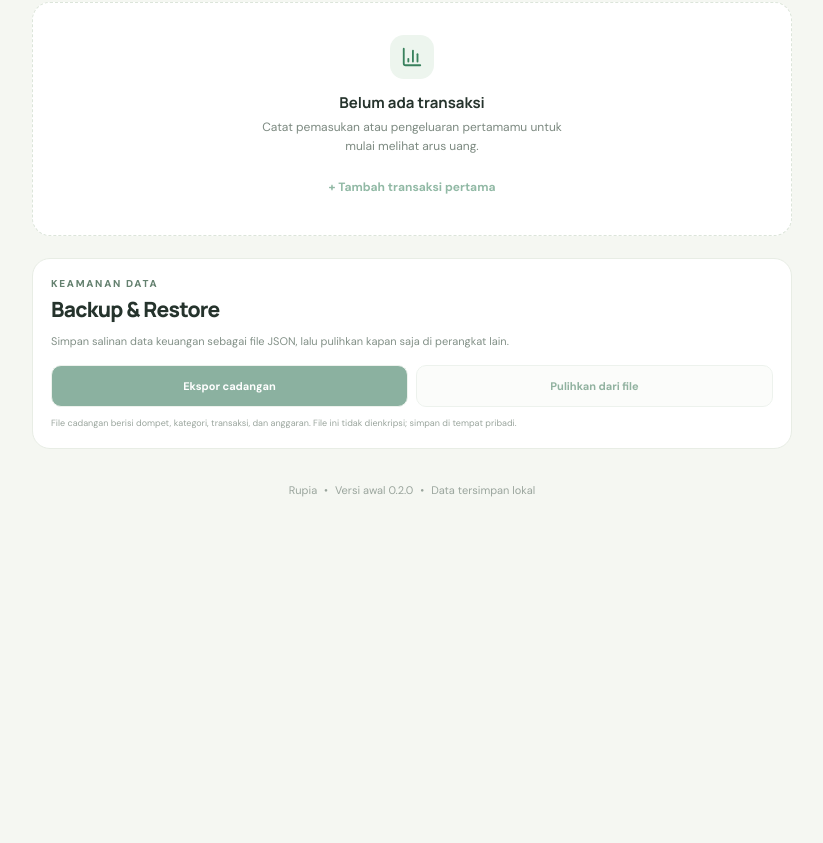
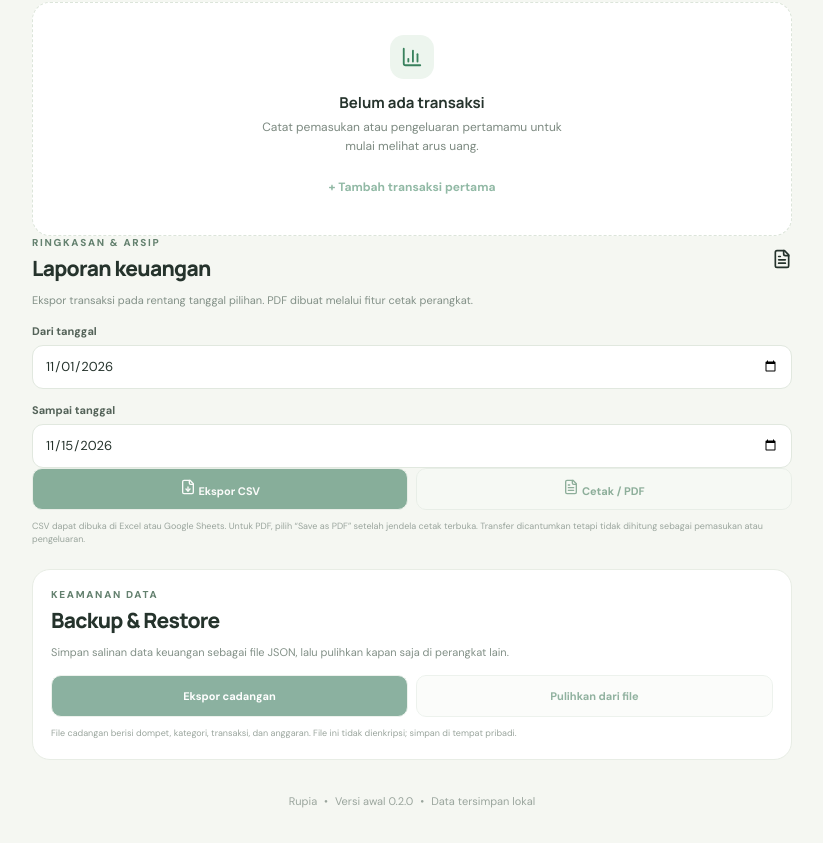
Before and after one commit to satriamada-web/rupia-personal-finance, a React (Vite) app: page / in a window 1280 px wide. Shown: the part 2891-3734 px from the top of the page, without its empty margins (228-1051 px from the left). Before the commit the page ends 3423 px from the top, so only its background shows below. Built offline with nearby package versions, Linux system fonts and the light colour scheme.

Commit message:
Add CSV and PDF financial reports

```diff
--- a/src/App.tsx
+++ b/src/App.tsx
@@ -1,5 +1,5 @@
 import { useEffect, useMemo, useRef, useState, type ChangeEvent, type FormEvent } from 'react'
-import { ArrowDownLeft, ArrowUpRight, BarChart3, Plus, Wallet, X, CalendarDays, CheckCircle2, Pencil, Trash2, ArrowLeftRight, ChevronLeft, ChevronRight, Search, SlidersHorizontal } from 'lucide-react'
+import { ArrowDownLeft, ArrowUpRight, BarChart3, Plus, Wallet, X, CalendarDays, CheckCircle2, Pencil, Trash2, ArrowLeftRight, ChevronLeft, ChevronRight, Search, SlidersHorizontal, FileDown, FileText } from 'lucide-react'
 import { calculateWalletBalances } from './core/balance'
 import { formatRupiah } from './core/money'
 import { addTransaction, addTransfer, createWallet, deleteTransaction, getFinanceSnapshot, initializeFinanceData, setMonthlyBudget, updateTransaction, createFinanceBackup, restoreFinanceBackup, createCategory, updateCategory, deleteCategory, createSavingsGoal, updateSavingsGoal, addGoalContribution, updateGoalContribution, deleteGoalContribution, deleteSavingsGoal } from './core/finance'
@@ -47,6 +47,9 @@ export default function App() {
   const [categoryEditingId, setCategoryEditingId] = useState<string | null>(null)
   const [categoryError, setCategoryError] = useState('')
   const [categorySaving, setCategorySaving] = useState(false)
+  const [reportFrom, setReportFrom] = useState(currentMonth() + '-01')
+  const [reportTo, setReportTo] = useState(today())
+  const [reportStatus, setReportStatus] = useState('')
   const [backupStatus, setBackupStatus] = useState('')
   const [backupBusy, setBackupBusy] = useState(false)
   const backupInputRef = useRef<HTMLInputElement>(null)
@@ -171,6 +174,55 @@ export default function App() {
     setSelectedDate(nextMonth + '-01')
   }
 
+
+  function getReportData() {
+    const rows = transactions.filter((item) => item.transactionDate >= reportFrom && item.transactionDate <= reportTo)
+      .sort((a, b) => a.transactionDate.localeCompare(b.transactionDate) || a.createdAt.localeCompare(b.createdAt))
+    const income = rows.filter((item) => item.type === 'income').reduce((sum, item) => sum + item.amount, 0)
+    const expense = rows.filter((item) => item.type === 'expense').reduce((sum, item) => sum + item.amount, 0)
+    return { rows, income, expense, net: income - expense }
+  }
+
+  function exportReportCsv() {
+    if (reportFrom > reportTo) { setReportStatus('Tanggal awal tidak boleh melewati tanggal akhir.'); return }
+    const report = getReportData()
+    const quote = (value: string | number) => '"' + String(value).replace(/"/g, '""') + '"'
+    const lines = [
+      ['Tanggal', 'Jenis', 'Nominal (Rp)', 'Kategori', 'Dompet asal', 'Dompet tujuan', 'Catatan'].map(quote).join(','),
+      ...report.rows.map((item) => {
+        const category = categories.find((entry) => entry.id === item.categoryId)?.name ?? (item.type === 'transfer' ? 'Transfer' : '-')
+        const source = wallets.find((entry) => entry.id === item.walletId)?.name ?? '-'
+        const destination = wallets.find((entry) => entry.id === item.destinationWalletId)?.name ?? '-'
+        const kind = item.type === 'income' ? 'Pemasukan' : item.type === 'expense' ? 'Pengeluaran' : 'Transfer'
+        return [item.transactionDate, kind, item.amount, category, source, destination, item.note].map(quote).join(',')
+      }),
+    ]
+    const blob = new Blob(['\\uFEFF' + lines.join('\\r\\n')], { type: 'text/csv;charset=utf-8' })
+    const url = URL.createObjectURL(blob)
+    const link = document.createElement('a')
+    link.href = url; link.download = 'rupia-laporan-' + reportFrom + '-sampai-' + reportTo + '.csv'
+    document.body.appendChild(link); link.click(); link.remove(); URL.revokeObjectURL(url)
+    setReportStatus('Laporan CSV berhasil diekspor (' + report.rows.length + ' transaksi).')
+  }
+
+  function exportReportPdf() {
+    if (reportFrom > reportTo) { setReportStatus('Tanggal awal tidak boleh melewati tanggal akhir.'); return }
+    const report = getReportData()
+    const escapeHtml = (value: string | number) => String(value).replace(/[&<>"']/g, (char) => ({ '&': '&amp;', '<': '&lt;', '>': '&gt;', '"': '&quot;', "'": '&#39;' })[char] ?? char)
+    const money = (value: number) => 'Rp ' + new Intl.NumberFormat('id-ID').format(value)
+    const body = report.rows.map((item) => {
+      const category = categories.find((entry) => entry.id === item.categoryId)?.name ?? (item.type === 'transfer' ? 'Transfer' : '-')
+      const source = wallets.find((entry) => entry.id === item.walletId)?.name ?? '-'
+      const destination = wallets.find((entry) => entry.id === item.destinationWalletId)?.name ?? '-'
+      const kind = item.type === 'income' ? 'Pemasukan' : item.type === 'expense' ? 'Pengeluaran' : 'Transfer'
+      return '<tr><td>' + escapeHtml(item.transactionDate) + '</td><td>' + kind + '</td><td class="number">' + escapeHtml(money(item.amount)) + '</td><td>' + escapeHtml(category) + '</td><td>' + escapeHtml(source) + (item.type === 'transfer' ? ' → ' + escapeHtml(destination) : '') + '</td><td>' + escapeHtml(item.note || '-') + '</td></tr>'
+    }).join('')
+    const popup = window.open('', '_blank')
+    if (!popup) { setReportStatus('Jendela laporan diblokir. Izinkan pop-up untuk Rupia, lalu coba lagi.'); return }
+    popup.document.write('<!doctype html><html lang="id"><head><meta charset="utf-8"><title>Laporan Keuangan Rupia</title><style>body{font:12px Arial,sans-serif;color:#26352d;padding:28px}h1{margin:0 0 6px;font-size:22px}.muted{color:#68776d}.summary{display:flex;gap:24px;margin:22px 0}.summary div{border:1px solid #dce5dc;border-radius:8px;padding:12px;flex:1}.summary b{display:block;font-size:16px;margin-top:6px}table{width:100%;border-collapse:collapse;margin-top:18px}th,td{padding:8px;border-bottom:1px solid #e3e9e3;text-align:left;vertical-align:top}th{background:#f2f6f1}.number{text-align:right;white-space:nowrap}.empty{padding:24px;text-align:center;color:#68776d}@media print{body{padding:0}@page{size:landscape;margin:14mm}}</style></head><body><h1>Rupia — Laporan Keuangan</h1><p class="muted">Periode ' + escapeHtml(reportFrom) + ' sampai ' + escapeHtml(reportTo) + '</p><div class="summary"><div>Pemasukan<b>' + escapeHtml(money(report.income)) + '</b></div><div>Pengeluaran<b>' + escapeHtml(money(report.expense)) + '</b></div><div>Selisih<b>' + escapeHtml(money(report.net)) + '</b></div></div><h2>Rincian transaksi</h2>' + (report.rows.length ? '<table><thead><tr><th>Tanggal</th><th>Jenis</th><th>Nominal</th><th>Kategori</th><th>Dompet</th><th>Catatan</th></tr></thead><tbody>' + body + '</tbody></table>' : '<p class="empty">Tidak ada transaksi pada periode ini.</p>') + '<script>window.onload=()=>window.print()<\\/script></body></html>')
+    popup.document.close()
+    setReportStatus('Laporan siap dicetak. Pilih “Save as PDF” pada dialog cetak.')
+  }
 
   async function exportBackup() {
     setBackupBusy(true); setBackupStatus('')
@@ -515,6 +567,17 @@ export default function App() {
           </div>
         )}
       </section>
+      <section className="report-section">
+        <div className="section-heading"><div><p className="eyebrow">RINGKASAN & ARSIP</p><h2>Laporan keuangan</h2></div><FileText size={20} /></div>
+        <p className="backup-description">Ekspor transaksi pada rentang tanggal pilihan. PDF dibuat melalui fitur cetak perangkat.</p>
+        <div className="report-range">
+          <label className="field-label" htmlFor="report-from">Dari tanggal</label><input id="report-from" className="form-input" type="date" value={reportFrom} onChange={(event) => setReportFrom(event.target.value)} />
+          <label className="field-label" htmlFor="report-to">Sampai tanggal</label><input id="report-to" className="form-input" type="date" value={reportTo} onChange={(event) => setReportTo(event.target.value)} />
+        </div>
+        <div className="backup-actions"><button type="button" className="backup-export" onClick={exportReportCsv} disabled={!ready}><FileDown size={16} /> Ekspor CSV</button><button type="button" className="backup-import" onClick={exportReportPdf} disabled={!ready}><FileText size={16} /> Cetak / PDF</button></div>
+        {reportStatus && <p className="backup-status" role="status">{reportStatus}</p>}
+        <p className="backup-hint">CSV dapat dibuka di Excel atau Google Sheets. Untuk PDF, pilih “Save as PDF” setelah jendela cetak terbuka. Transfer dicantumkan tetapi tidak dihitung sebagai pemasukan atau pengeluaran.</p>
+      </section>
       <section className="backup-section">
         <div className="section-heading"><div><p className="eyebrow">KEAMANAN DATA</p><h2>Backup &amp; Restore</h2></div></div>
         <p className="backup-description">Simpan salinan data keuangan sebagai file JSON, lalu pulihkan kapan saja di perangkat lain.</p>
```
